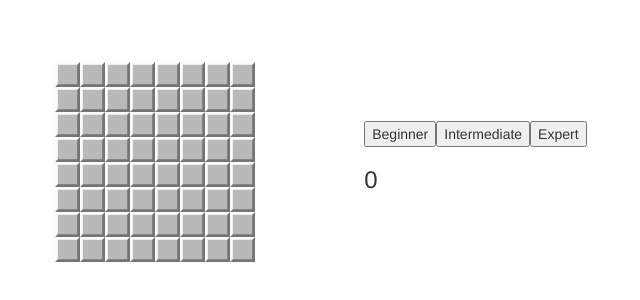
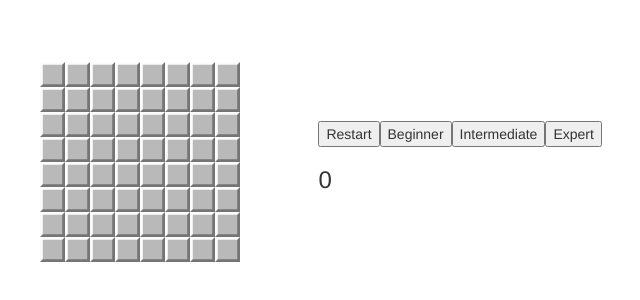
Before and after one commit to arfacamble/minesweeper-in-react, a React app: page / in a window 1280 px wide. Shown: the part 238-538 px from the top of the page, without its empty margins (319-959 px from the left). Built offline with nearby package versions, Linux system fonts and the light colour scheme.

Commit message:
added in a restart button that keep current level

```diff
--- a/src/components/app.jsx
+++ b/src/components/app.jsx
@@ -17,7 +17,7 @@ class App extends Component {
       currentCellIndex: 0,
       gameState: 'pending',
       secondsElapsed: 0,
-      currentDifficulty: 'Intermediate',
+      currentDifficulty: 'Beginner',
       cells: [
         { id: '1-1', mine: false, type: '1.svg', display: 'unopened.svg' },
         { id: '1-2', mine: false, type: '1.svg', display: 'unopened.svg' },
@@ -209,6 +209,8 @@ class App extends Component {
   }
 
   newGame = (difficulty) => {
+    this.stopClock();
+    this.resetClock();
     this.setState({ currentDifficulty: difficulty }, () => {
       // beginner: 8x8 10mines, intermediate: 16x16 40 mines, expert: 16x30 99 mines
       let newCells = [];
@@ -232,7 +234,7 @@ class App extends Component {
   }
 
   render() {
-    const { col, row, cells, gameState, secondsElapsed } = this.state;
+    const { col, row, cells, gameState, secondsElapsed, currentDifficulty } = this.state;
     const levels = ['Beginner', 'Intermediate', 'Expert'];
     return (
       <div
@@ -252,7 +254,14 @@ class App extends Component {
           flagToggler={this.flagToggler}
         />
         <div className="control-panel">
-          {levels.map(level => <DifficultyButton difficulty={level} key={level} newGame={this.newGame} />)}
+          <DifficultyButton difficulty={currentDifficulty} label="Restart" key="Restart" newGame={this.newGame} />
+          {levels.map(level => <DifficultyButton
+                                difficulty={level}
+                                label={level}
+                                key={level}
+                                newGame={this.newGame}
+                               />
+          )}
           <Clock secondsElapsed={secondsElapsed} />
         </div>
       </div>
--- a/src/components/difficulty-button.jsx
+++ b/src/components/difficulty-button.jsx
@@ -7,13 +7,13 @@ class DifficultyButton extends Component {
   }
 
   render() {
-    const { difficulty } = this.props;
+    const { label } = this.props;
     return (
       <button
         className="difficulty-button"
         onClick={this.handleClick}
       >
-        {difficulty}
+        {label}
       </button>
     );
   }
```
